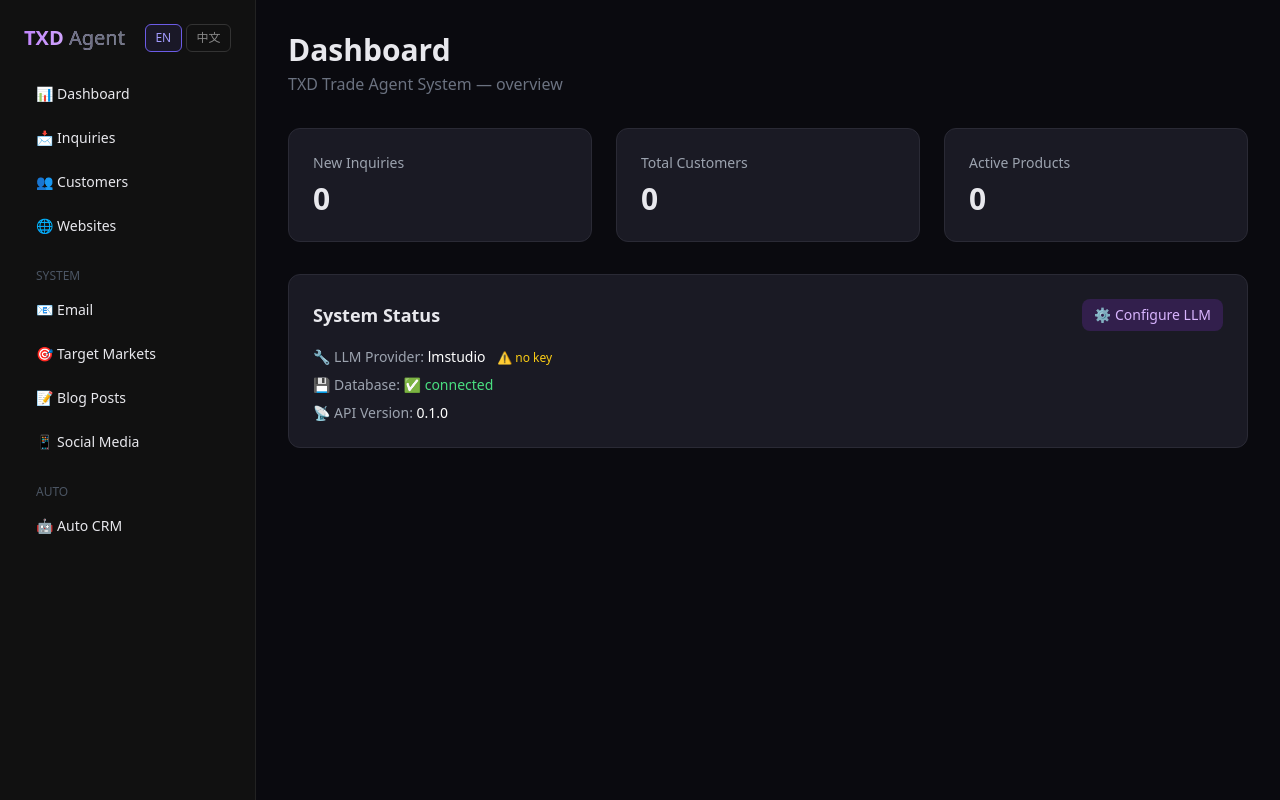
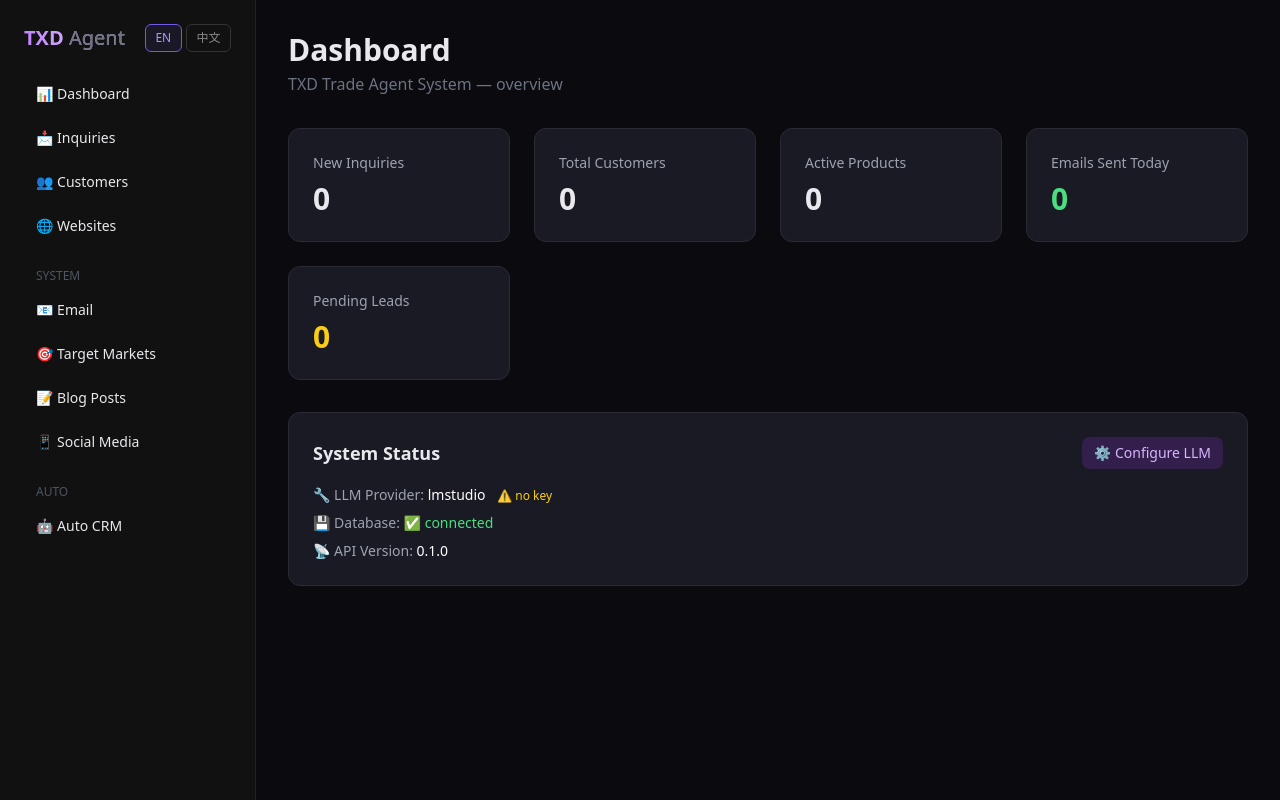
Before and after one commit to Jackzhangj2026/txd-trading, a FastAPI app: page /admin in a window 1280 px wide. Run offline with FastAPI, Linux system fonts and the light colour scheme; data that the repository does not hold is empty; some libraries are stand-ins or nearby versions.

Commit message:
feat: dashboard email stats card + fix website URL scraping
- Dashboard: +2 cards: Emails Sent Today (green), Pending Leads (yellow)
- Grid changed to 4 columns (md:grid-cols-4)
- /api/emails/stats endpoint for today's sent + pending count
- Auto-CRM: fix website scraping — add https:// prefix, skip SSL verify

```diff
--- a/backend/admin/templates/dashboard.html
+++ b/backend/admin/templates/dashboard.html
@@ -6,7 +6,7 @@
     <p class="text-gray-500 mt-1">TXD Trade Agent System — overview</p>
 </div>
 
-<div class="grid grid-cols-1 md:grid-cols-3 gap-6 mb-8">
+<div class="grid grid-cols-2 md:grid-cols-4 gap-6 mb-8">
     <div class="card">
         <div class="text-gray-400 text-sm">New Inquiries</div>
         <div class="text-3xl font-bold mt-2" id="inquiry-count">—</div>
@@ -18,6 +18,14 @@
     <div class="card">
         <div class="text-gray-400 text-sm">Active Products</div>
         <div class="text-3xl font-bold mt-2" id="product-count">—</div>
+    </div>
+    <div class="card">
+        <div class="text-gray-400 text-sm">Emails Sent Today</div>
+        <div class="text-3xl font-bold mt-2 text-green-400" id="emails-today">—</div>
+    </div>
+    <div class="card">
+        <div class="text-gray-400 text-sm">Pending Leads</div>
+        <div class="text-3xl font-bold mt-2 text-yellow-400" id="pending-leads">—</div>
     </div>
 </div>
 
@@ -102,6 +110,18 @@ fetch('/api/customers')
     .then(r => r.json())
     .then(d => document.getElementById('customer-count').textContent = d.total)
     .catch(() => document.getElementById('customer-count').textContent = '0');
+
+// Email stats
+fetch('/api/emails/stats')
+    .then(r => r.json())
+    .then(d => {
+        document.getElementById('emails-today').textContent = d.today_sent || 0;
+        document.getElementById('pending-leads').textContent = d.pending_leads || 0;
+    })
+    .catch(() => {
+        document.getElementById('emails-today').textContent = '—';
+        document.getElementById('pending-leads').textContent = '—';
+    });
 
 // ─── LLM Config Modal ────────────────────────────────────────────────
 async function showLLMConfig() {
--- a/backend/routers/emails.py
+++ b/backend/routers/emails.py
@@ -197,6 +197,24 @@ async def send_email(data: SendEmailRequest, db: AsyncSession = Depends(get_db))
     return {"id": log.id, "status": "pending", "message": "Email queued for sending"}
 
 
+# === Email Stats for Dashboard ===
+
+@router.get("/stats")
+async def email_stats(db: AsyncSession = Depends(get_db)):
+    """Today's email stats for dashboard."""
+    from datetime import date
+    today = date.today().isoformat()
+    sent = (await db.execute(
+        select(func.count()).select_from(EmailLog).where(EmailLog.sent_at >= today)
+    )).scalar() or 0
+    pending = (await db.execute(
+        select(func.count()).select_from(Customer).where(
+            Customer.status == "lead", Customer.email == ""
+        )
+    )).scalar() or 0
+    return {"today_sent": sent, "pending_leads": pending}
+
+
 # === Check / Test ===
 
 class CheckInboxRequest(BaseModel):
```
